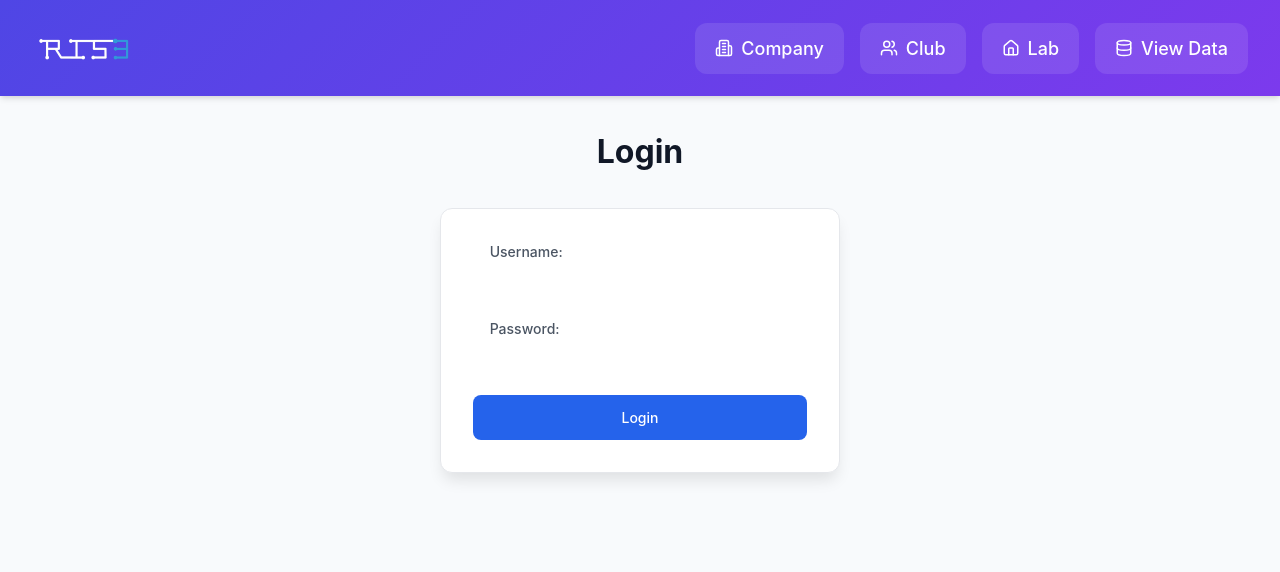
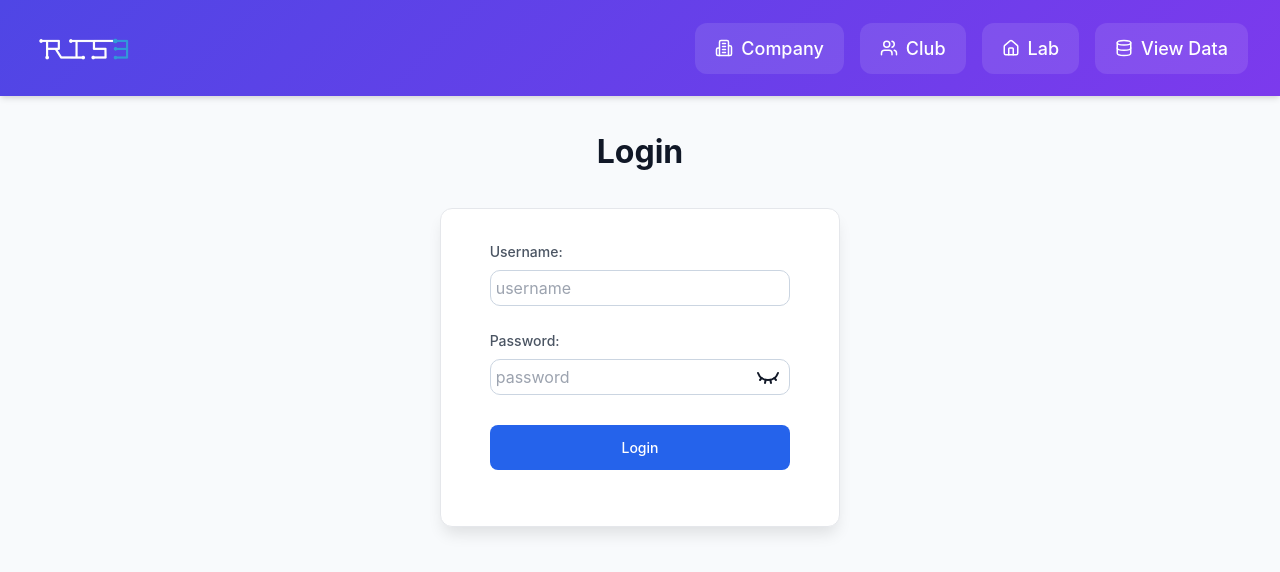
Before and after one commit to purdue-arc/FormDataApp, a React (Create React App) app: page /viewer in a window 1280 px wide. Shown: the top 572 px of the page. Built offline with nearby package versions, Linux system fonts and the light colour scheme.

Commit message:
fixed login CSS

```diff
--- a/src/DataViewer/DataViewer.jsx
+++ b/src/DataViewer/DataViewer.jsx
@@ -2,7 +2,8 @@ import React, { useState, useEffect, useMemo } from 'react';
 import {
     Search, Filter, Download, Building2, FlaskConical,
     Users, Calendar, PhoneCall, Mail, RefreshCw, AlertCircle, UsersIcon,
-    X
+    X, EyeClosed, Eye,
+    Icon
 } from 'lucide-react';
 import result from "../dependentComponents/results";
 import './dashboard-styles.css';
@@ -251,6 +252,12 @@ export default function SubmissionsDashboard() {
         link.click();
     };
 
+    const [passwordVisible, setPasswordVisible] = useState(false);
+
+    const togglePasswordVisibility = () => {
+        setPasswordVisible(!passwordVisible);
+    };
+
     if (!isAuthenticated) {
         return (
             <div className="login-container">
@@ -263,14 +270,27 @@ export default function SubmissionsDashboard() {
                     }}
                 >
                     <div className="form-group">
-                        <label htmlFor="username" className="form-label">Username:</label>
-                        <input type="text" id="username" name="username" className="form-input" required />
+                        <label htmlFor="username" className="form-label" >Username:</label>
+                        <input type="text" id="username" name="username" className="form-input" placeholder='username' required />
                     </div>
-                    <div className="form-group">
-                        <label htmlFor="password" className="form-label">Password:</label>
-                        <input type="password" id="password" name="password" className="form-input" required />
+                <div className="form-group">
+                    <label htmlFor="password" className="form-label">Password:</label>
+                    <div className="password-container">
+                        <input
+                            type={passwordVisible ? "text" : "password"}
+                            id="password"
+                            className="form-input"
+                            placeholder='password'
+                        />
+                        <span
+                            onClick={togglePasswordVisibility}
+                            className="eye-icon"
+                        >
+                            {passwordVisible ? <Eye/>: <EyeClosed/>}
+                        </span>
                     </div>
                     <button type="submit" className="btn">Login</button>
+                    </div>
                 </form>
             </div>
         );
--- a/src/DataViewer/dashboard-styles.css
+++ b/src/DataViewer/dashboard-styles.css
@@ -449,18 +449,41 @@ body {
     }
 }
 
+.form-input {
+    border-width: 1.5px;
+    border-color: #cbd5e1;
+    width: 100%;
+    border-radius: 10px;
+    padding: 5px;
+}
 .form-input:hover {
-    border-color: #cbd5e1;
+    border-width: 1.5px;
+    border-color: black;
+    width: 100%;
+    border-radius: 10px;
+    padding: 5px;
+}
+.password-container {
+    position: relative;
+    width: 100%;
+}
+
+.eye-icon {
+    position: absolute;
+    right: 10px;
+    top: 50%;
+    transform: translateY(-50%);
+    cursor: pointer;
 }
 
 .form-input:focus {
-    outline: none;
     border-color: var(--primary-blue);
     box-shadow: 0 0 0 3px rgba(37, 99, 235, 0.1);
 }
 
 .btn {
     width: 100%;
+    margin-top: 30px;
     padding: 0.75rem 1.5rem;
     font-size: 0.875rem;
     font-weight: 500;
```
